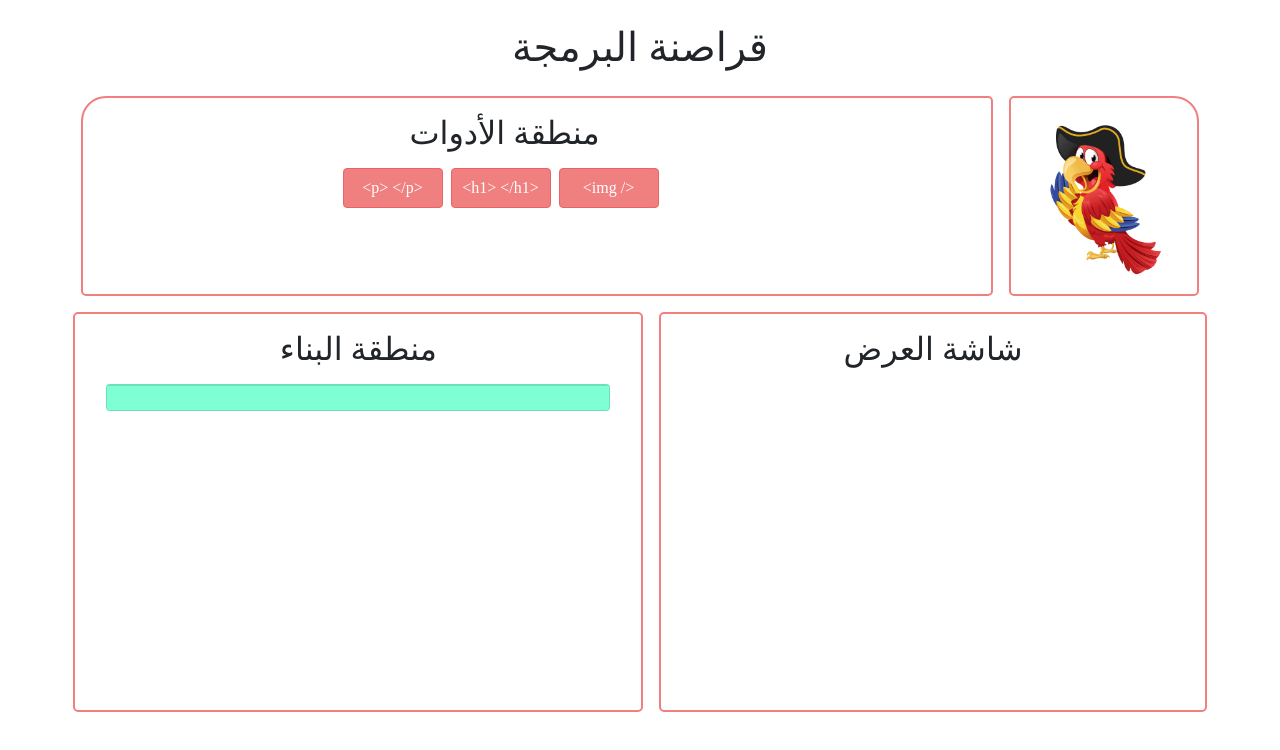
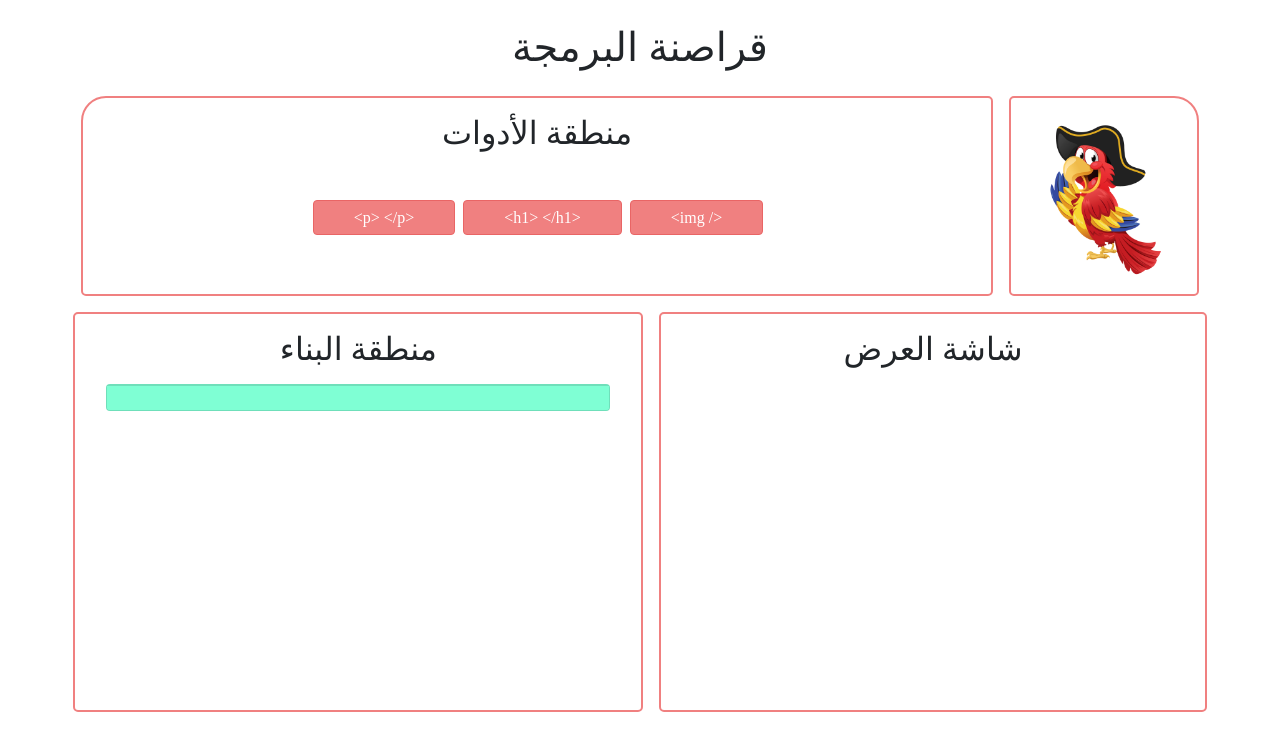
Before and after one commit to Pre1/code_pirates, a React (Create React App) app: page / in a window 1280 px wide. Shown: the top 750 px of the page. Built offline with nearby package versions, Linux system fonts and the light colour scheme; a web font is replaced by a local one.

Commit message:
Fixed scrolling tags

```diff
--- a/src/Components/ListOfBlock/index.js
+++ b/src/Components/ListOfBlock/index.js
@@ -14,7 +14,7 @@ class ListOfBlock extends Component {
       <Droppable droppableId="list" direction="horizontal">
         {provided => (
           <div
-            className="col-12 mt-3 list-tags-container"
+            className="col-12 mt-5 list-tags-container"
             ref={provided.innerRef}
             {...provided.droppableProps}
           >
@@ -23,8 +23,7 @@ class ListOfBlock extends Component {
                 <Draggable draggableId={tag.id} index={index} key={tag.id}>
                   {provided => (
                     <div
-                      className="mb-3 mr-2 tag-block"
-                      style={{ minWidth: "200px", maxWidth: "400px" }}
+                      class="alert alert-primary tag-block mr-2 "
                       {...provided.draggableProps}
                       {...provided.dragHandleProps}
                       ref={provided.innerRef}
@@ -37,12 +36,6 @@ class ListOfBlock extends Component {
                 </Draggable>
               ))}
             {provided.placeholder}
-            <span
-              class="d-inline-block"
-              tabindex="0"
-              data-toggle="tooltip"
-              title="Disabled tooltip"
-            />
           </div>
         )}
       </Droppable>
--- a/src/assets/css/style.css
+++ b/src/assets/css/style.css
@@ -18,9 +18,9 @@ body {
     max-height: 200px;
     width: 80%;
     max-width: 80%;
-    padding-right: 80px;
     border-radius: 25px 5px 5px 5px;
     flex-direction: column;
+    overflow-x: scroll;
     background-color: white;
 }
 
@@ -28,6 +28,9 @@ body {
     display: flex;
     justify-content: center;
     align-items: center;
+    overflow-x: scroll;
+    padding-right: 5px !important;
+
 }
 
 .tag-block {
@@ -36,10 +39,12 @@ body {
     background-color: lightcoral;
     color: white;
     display: flex;
-    height: 40px;
-    width: 100px;
+    height: 35px;
+    padding-right: 40px;
+    padding-left: 40px;
     justify-content: center;
     align-items: center;
+
 
 }
 
```
